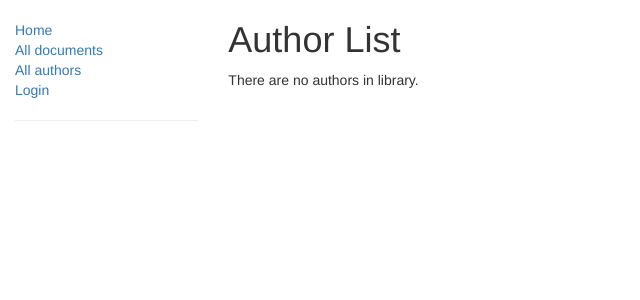
After one commit to fatawesome/Lib_Inno, a Django app: page /authors/ in a window 1280 px wide. The commit adds this page. Shown: the top 300 px of the page, without its empty margins (0-640 px from the left). Run offline with Django 3.2, Linux system fonts and the light colour scheme; data that the repository does not hold is empty; some libraries are stand-ins or nearby versions.

```diff
--- a/library/templates/base_generic.html
+++ b/library/templates/base_generic.html
@@ -22,7 +22,7 @@
       <ul class="sidebar-nav">
           <li><a href="{% url 'index' %}">Home</a></li>
           <li><a href="{% url 'documents' %}">All documents</a></li>
-          <li><a href="">All authors</a></li>
+          <li><a href="{% url 'authors' %}">All authors</a></li>
           {% if user.is_authenticated %}
             <hr>
             <li>User: {{ user.get_username }}</li>
@@ -30,6 +30,7 @@
             {% if perms.inno_lib.can_mark_returned %}
                 <hr>
                 <li>Librarians</li>
+                <li><a href="{% url 'add_book' %}">Add book</a></li>
             {% endif %}
           {% else %}
             <li><a href="{% url 'login'%}?next={{request.path}}">Login</a></li>
--- /dev/null
+++ b/library/templates/library/author_list.html
@@ -0,0 +1,19 @@
+{% extends "base_generic.html" %}
+
+{% block content %}
+
+    <h1>Author List</h1>
+
+    {% if author_list %}
+    <ul>
+      {% for author in author_list %}
+      <li>
+        <a href="">{{ author.first_name }} {{ author.last_name }} ({{ author.date_of_birth }} - {{ author.date_of_death }})</a>
+      </li>
+      {% endfor %}
+    </ul>
+    {% else %}
+      <p>There are no authors in library.</p>
+    {% endif %}
+
+{% endblock %}
--- a/library/templates/library/document_detail.html
+++ b/library/templates/library/document_detail.html
@@ -6,6 +6,7 @@
   <p><strong>Author:</strong> <a href=""> {% for author in document.authors.all %} {{ author }} {% if not forloop.last %}, {% endif %}{% endfor %}</a></p> <!-- author detail link not yet defined -->
   <p><strong>Tags:</strong> {% for tag in document.tags.all %} {{ tag }}{% if not forloop.last %}, {% endif %}{% endfor %}</p>
   <p><strong>Price:</strong> {{ document.price }}</p>
+  <p><a class="btn btn-success" href="{% url 'claim' document.id %}">Claim</a></p>
 
   <div style="margin-left:20px;margin-top:20px">
     <h4>Copies</h4>
--- a/library/urls.py
+++ b/library/urls.py
@@ -5,4 +5,7 @@ urlpatterns = [
     path('', views.index, name='index'),
     path('documents/', views.DocumentListView.as_view(), name='documents'),
     path('document/<int:pk>', views.DocumentDetailView.as_view(), name='document-detail'),
+    path('authors/', views.AuthorListView.as_view(), name='authors'),
+    path('add_book/', views.add_book, name='add_book'),
+    path('document/<int:pk>/claim/', views.claim_document, name='claim'),
 ]
--- a/library/views.py
+++ b/library/views.py
@@ -1,10 +1,10 @@
 from django.shortcuts import render
 from django.views import generic
-from django.contrib.auth.mixins import LoginRequiredMixin, PermissionRequiredMixin
+from django.http import HttpResponseRedirect
 from django.urls import reverse
-from django.http import HttpResponseRedirect
 
 from library.models import *
+from .forms import BookForm
 
 
 def index(request):
@@ -34,8 +34,45 @@ class DocumentListView(generic.ListView):
     paginate_by = 5
 
 
+class AuthorListView(generic.ListView):
+    """
+    Generic class-based view listing all authors in the system.
+    """
+    model = Author
+    paginate_by = 5
+
+
 class DocumentDetailView(generic.DetailView):
     """
     Generic class-based view the particular document page.
     """
     model = Document
+
+
+# TODO: rewrite using class-based view.
+def add_book(request):
+    """
+    View function for adding a book.
+    :param request:
+    :return:
+    """
+    if request.method == 'POST':
+        form = BookForm(request.POST)
+        if form.is_valid():
+            # Book.objects.create_book(form.title, form.price, form.reference,
+            #                          form.authors, form.publisher, form.is_bestseller, form.edition)
+            form.save(commit=True)
+            return HttpResponseRedirect('../')
+        else:
+            return HttpResponseRedirect('document_detail/1')
+    else:
+        form = BookForm()
+
+    return render(request, 'add_book.html', {'form': form})
+
+
+# TODO: rewrite using class-based view.
+def claim_document(request, pk):
+    doc = Document.objects.get(id=pk)
+    doc.give_to_user(request.user)
+    return HttpResponseRedirect(reverse('documents'))
```
Also changed, not shown: library/forms.py (added, +9 -0 lines), library/templates/add_book.html (added, +14 -0 lines).
